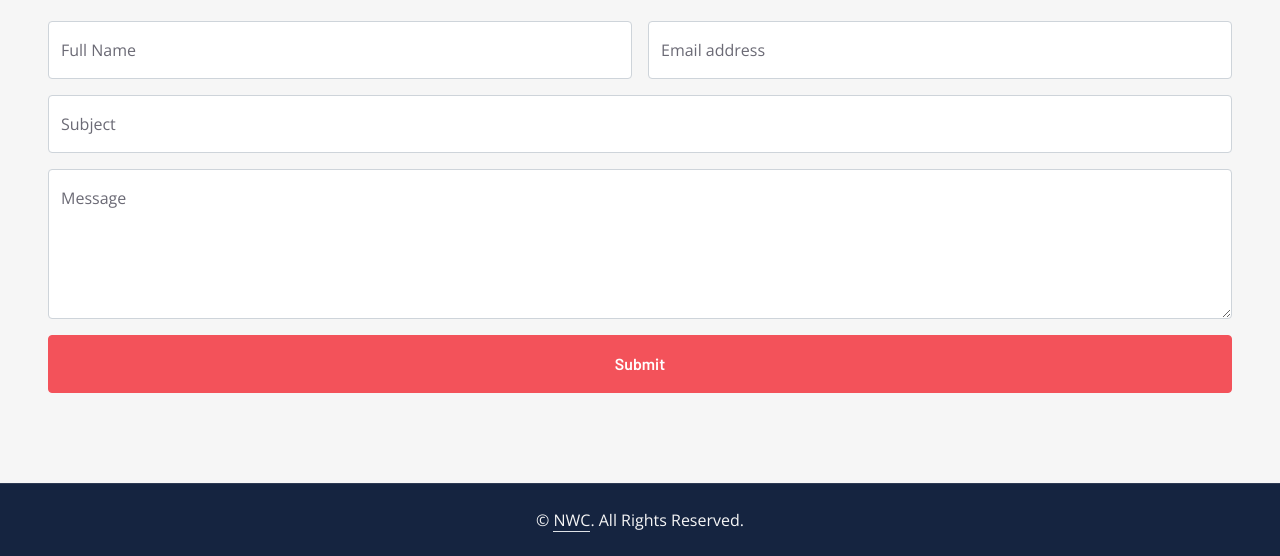
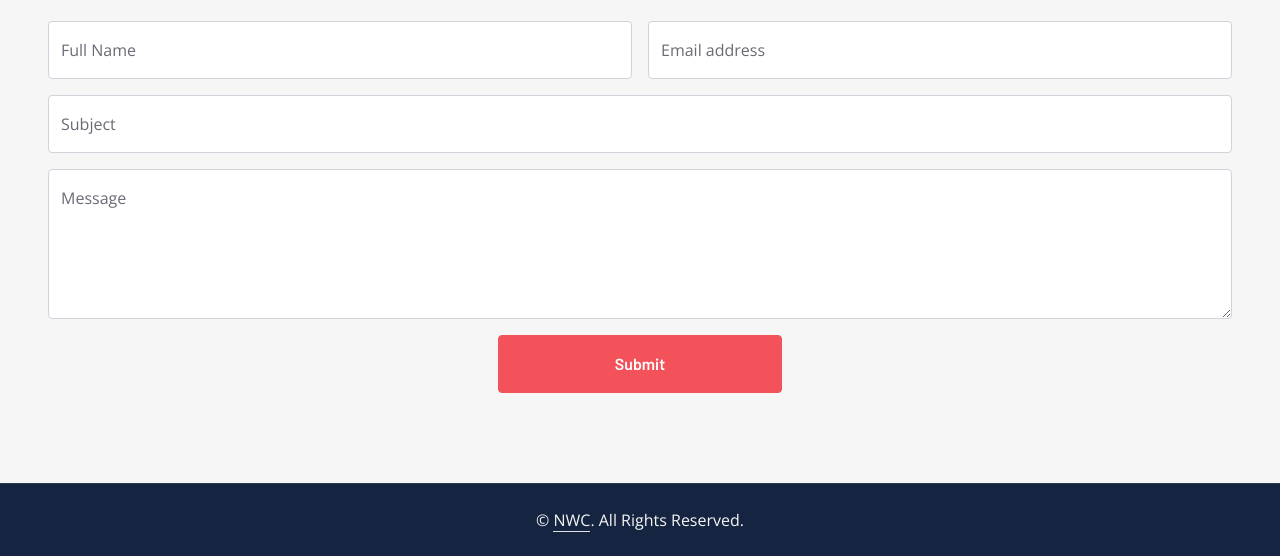
Before and after one commit to greeneyz/nwc, a plain HTML site: page contact.html in a window 1280 px wide. Shown: the part 488-1044 px from the top of the page. Drawn offline with nearby package versions, Linux system fonts and the light colour scheme.

Commit message:
calendly link on about page and button on contact form adjusted

```diff
--- a/contact.html
+++ b/contact.html
@@ -172,7 +172,7 @@
             <div class="col-lg-12 py-6 px-5">
                 <h1 class="display-5 mb-4">Contact For Any Queries</h1>
                 <form name="contact-form" id="contact-form">
-                    <div class="row g-3">
+                    <div class="row g-3" style="justify-content: center;">
                         <div class="col-6">
                             <div class="form-floating">
                                 <input type="text" class="form-control" name="fullname" id="fullname"
@@ -201,7 +201,7 @@
                                 <label for="form-floating-4">Message</label>
                             </div>
                         </div>
-                        <div class="col-12">
+                        <div class="col-3">
                             <button class="btn btn-primary w-100 py-3" type="submit" value="Send">Submit</button>
                         </div>
                     </div>
```
Also changed, not shown: about.html (+2 -1 lines).
